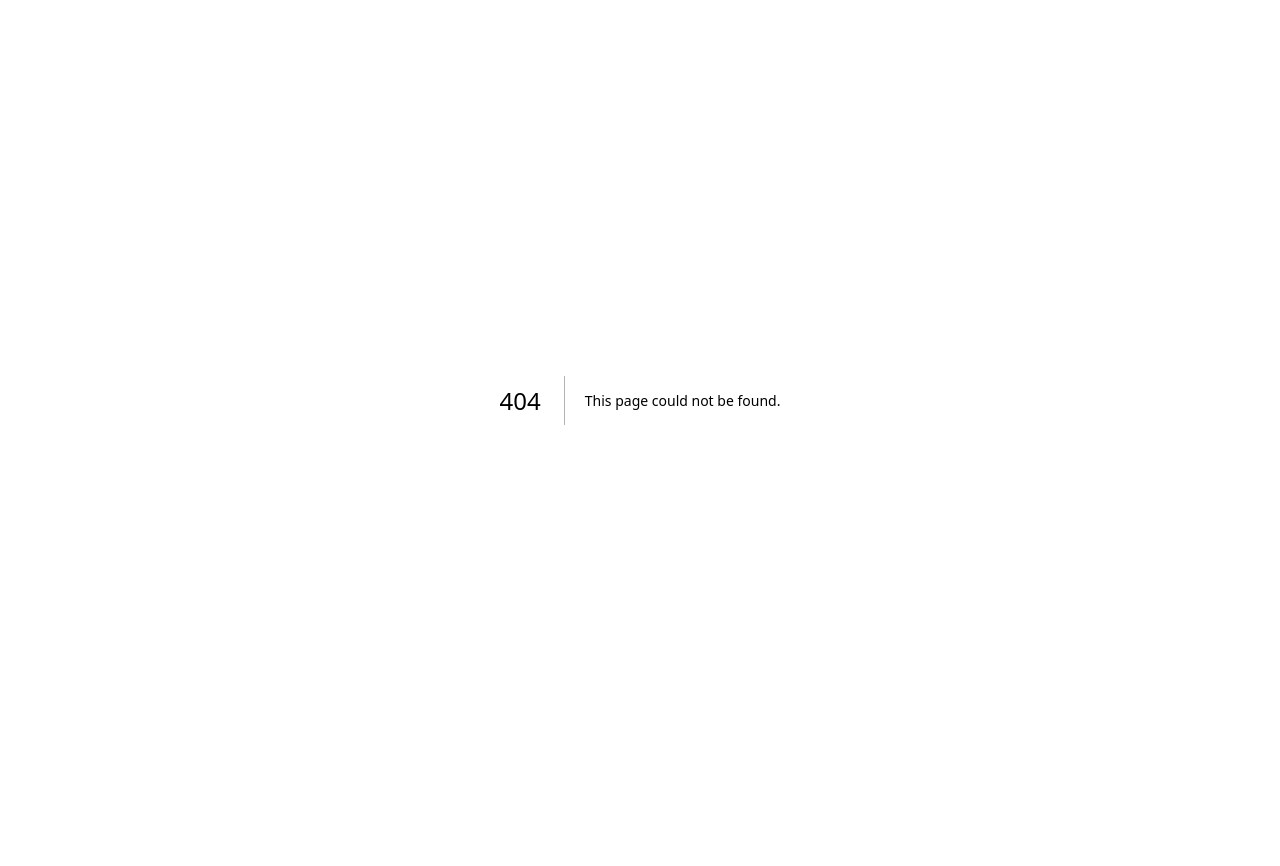
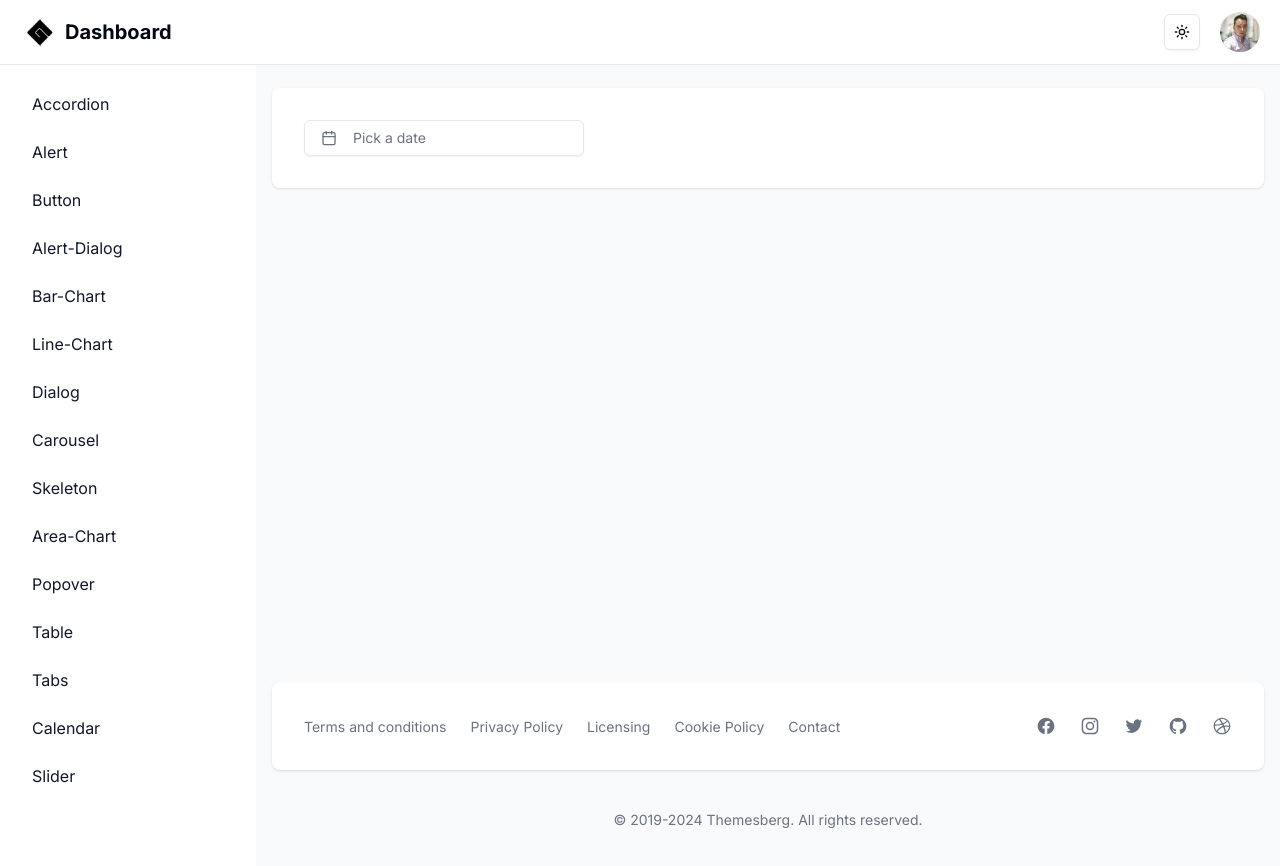
Before and after one commit to GonzaloGC/dashboard-next, a Next.js app: page /dashboard/date-picker in a window 1280 px wide. Before the commit this address had no page. Shown: the top 866 px of the page. Before the commit the page ends 800 px from the top, so only its background shows below. Built offline with nearby package versions, Linux system fonts and the light colour scheme.

Commit message:
added new component date-picker

```diff
--- /dev/null
+++ b/src/app/dashboard/date-picker/page.tsx
@@ -0,0 +1,43 @@
+"use client"
+
+import * as React from "react"
+import { format } from "date-fns"
+import { Calendar as CalendarIcon } from "lucide-react"
+
+import { cn } from "@/lib/utils"
+import { Button } from "@/components/ui/button"
+import { Calendar } from "@/components/ui/calendar"
+import {
+  Popover,
+  PopoverContent,
+  PopoverTrigger,
+} from "@/components/ui/popover"
+
+export default function DatePickerDemo() {
+  const [date, setDate] = React.useState<Date>()
+
+  return (
+    <Popover>
+      <PopoverTrigger asChild>
+        <Button
+          variant={"outline"}
+          className={cn(
+            "w-[280px] justify-start text-left font-normal",
+            !date && "text-muted-foreground"
+          )}
+        >
+          <CalendarIcon className="mr-2 h-4 w-4" />
+          {date ? format(date, "PPP") : <span>Pick a date</span>}
+        </Button>
+      </PopoverTrigger>
+      <PopoverContent className="w-auto p-0">
+        <Calendar
+          mode="single"
+          selected={date}
+          onSelect={setDate}
+          initialFocus
+        />
+      </PopoverContent>
+    </Popover>
+  )
+}
--- a/src/app/dashboard/layout.tsx
+++ b/src/app/dashboard/layout.tsx
@@ -46,6 +46,7 @@
   { name: "resizable", href: "resizable" },
   { name: "context-menu", href: "context-menu" },
   { name: "switch", href: "switch" },
+  { name: "date-picker", href: "date-picker" },
 ];
 
 export default function DashboardLayout({
```
